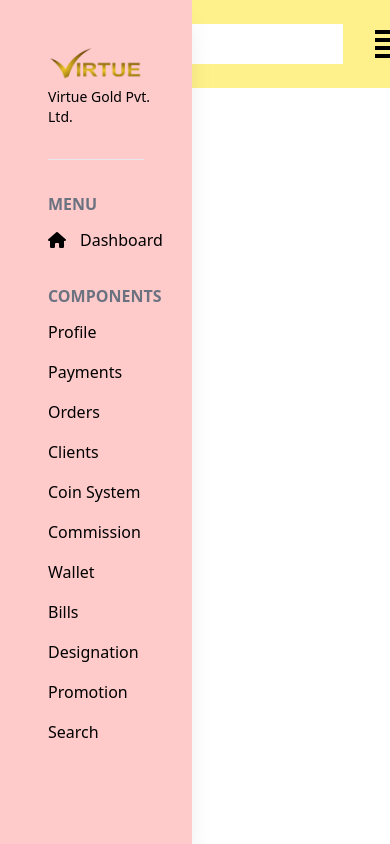
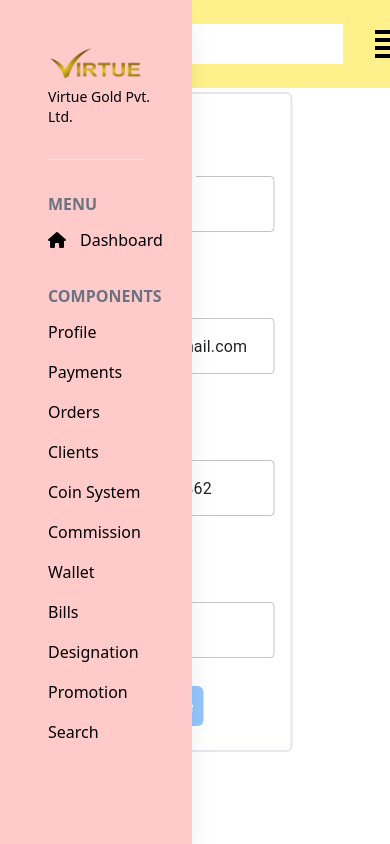
Before and after one commit to Raushan-Kumar95/virtue-gold-Givni, a React (Vite) app: page /editProfileData in a window 390 px wide. Built offline with nearby package versions, Linux system fonts and the light colour scheme.

Commit message:
try to solve responsive

```diff
--- a/src/App.jsx
+++ b/src/App.jsx
@@ -6,6 +6,8 @@ import Signup from './components/Signup'
 import PaySlipVoucher from './components/PaySlipVoucher'
 import { BrowserRouter, Routes, Route } from 'react-router-dom'
 import Sidebar from './components/sidebar/Sidebar'
+import EditProfileData from './components/EditProfile/EditProfileData'
+import UploadImage from './components/EditProfile/UploadImage'
 
 
 function App() {
@@ -25,6 +27,8 @@ function App() {
       <Routes>
         <Route path='/signup' element={<Signup />} ></Route>
         <Route path='/profile' element={<ProfileDashboard />} ></Route>
+        <Route path='/editProfileData' element={<EditProfileData />} ></Route>
+        <Route path='/uploadImage' element={<UploadImage />} ></Route>
       </Routes>
       </div>
       </BrowserRouter>
--- a/src/components/EditProfile/EditProfileData.jsx
+++ b/src/components/EditProfile/EditProfileData.jsx
@@ -4,7 +4,7 @@ import TextField from '@mui/material/TextField';
 const EditProfileData = () => {
     return (
         <>
-            <div className="border-2 p-4  flex flex-col gap-5">
+            <div className="border-2 p-4 rounded-md flex flex-col gap-5">
                 <div className="">
                     <i className="fa-solid fa-user border-2 p-2 text-xl my-[9px] mr-2 bg-white" /> <TextField id="outlined-basic" label="User Name" variant="outlined" defaultValue="Rakesh" />
                 </div>
--- a/src/components/ProfileDashboard.jsx
+++ b/src/components/ProfileDashboard.jsx
@@ -1,15 +1,15 @@
 import React from 'react'
-
+import {Link} from 'react-router-dom'
 
 const ProfileDashboard = () => {
     return (
         <>
-            <div className="flex flex-col">
+            <div className=" ">
 
-                <div className=" p-6 flex flex-col md:flex-row gap-10 md:gap-20 justify-center  shadow-lg bg-blue-100">
+                <div className=" p-6 flex flex-col md:flex-row gap-10 md:gap-20   justify-center  shadow-lg bg-blue-100">
                     <div className="md:w-1/4 flex flex-col justify-center items-center ">
                         <img className="w-full " src="images/profile.jpg" alt="" />
-                        <div className="bg-blue-300 text-white font-bold p-2 m-2  flex justify-center items-center w-1/2 rounded-md cursor-pointer"> <i className="fa fa-pencil mr-2"/>Edit</div>
+                        <Link to="/uploadImage" className="bg-blue-300 text-white font-bold p-2 m-2  flex justify-center items-center w-1/2 rounded-md cursor-pointer"> <i className="fa fa-pencil mr-2"/>Edit</Link>
                     </div>
 
                     <div className=" flex flex-col gap-5 border-t-2 md:border-2 border-blue-300 pt-4 md:p-8 ">
@@ -35,7 +35,7 @@ const ProfileDashboard = () => {
                         </div>
 
                         <div className="">
-                        <div className="bg-blue-300 text-white font-bold p-2 m-2  flex justify-center items-center w-1/2 rounded-md cursor-pointer"> <i className="fa fa-pencil mr-2"/>Edit</div>
+                        <Link to="/editProfileData" className="bg-blue-300 text-white font-bold p-2 m-2  flex justify-center items-center w-1/2 rounded-md cursor-pointer"> <i className="fa fa-pencil mr-2"/>Edit</Link>
                     </div>
                     </div>
 
```
